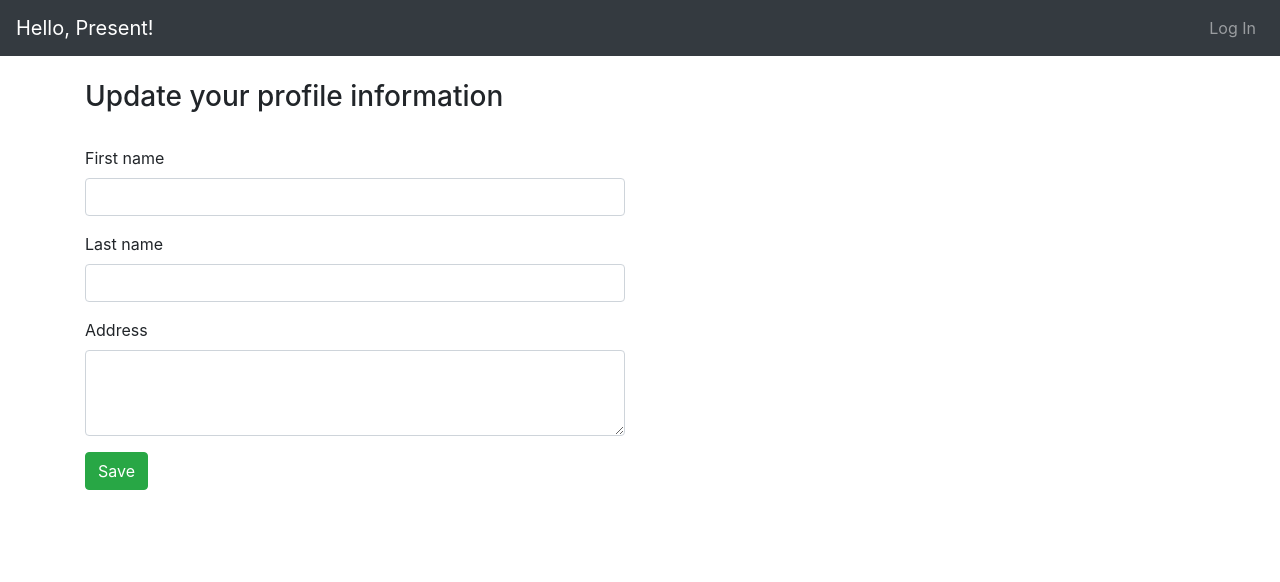
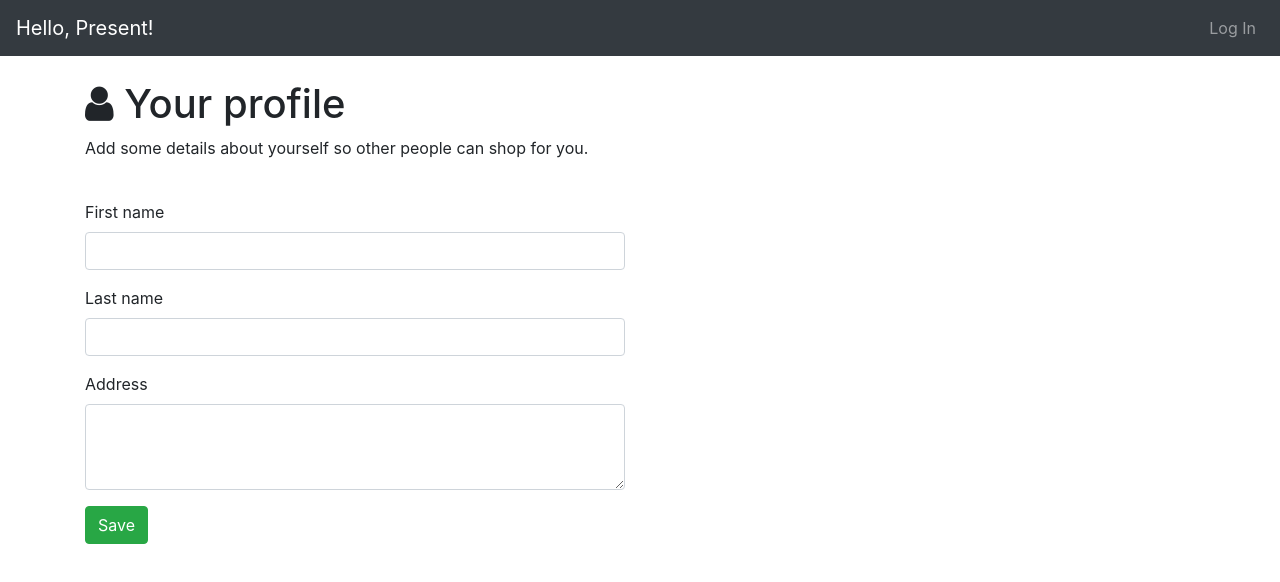
Before and after one commit to etweedt/hellopresent-ui, a React (Create React App) app: page /profile in a window 1280 px wide. Shown: the top 582 px of the page. Built offline with nearby package versions, Linux system fonts and the light colour scheme; no server answers; what auth0-js would draw is missing.

Commit message:
Updated description

```diff
--- a/src/components/user/userContent.js
+++ b/src/components/user/userContent.js
@@ -7,7 +7,10 @@ const userContent = ({userInfo, userInfoChanged, saveUserInfo}) => {
     <section>
       <div className="row mb-4">
         <div className="col-sm">
-          <h3>Update your profile information</h3>
+          <h1>
+            <i className="fa fa-user" /> Your profile
+          </h1>
+          <p>Add some details about yourself so other people can shop for you.</p>
         </div>
       </div>
       <div className="row">
```
